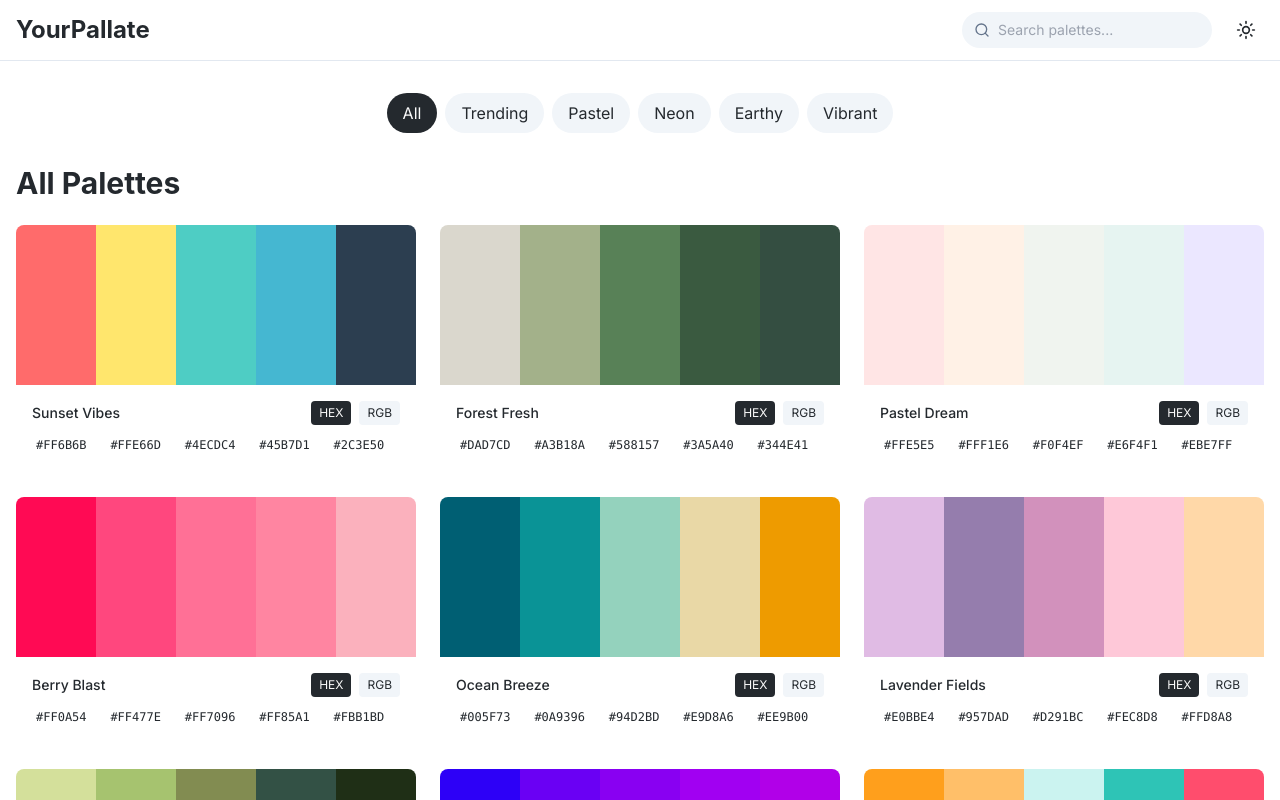
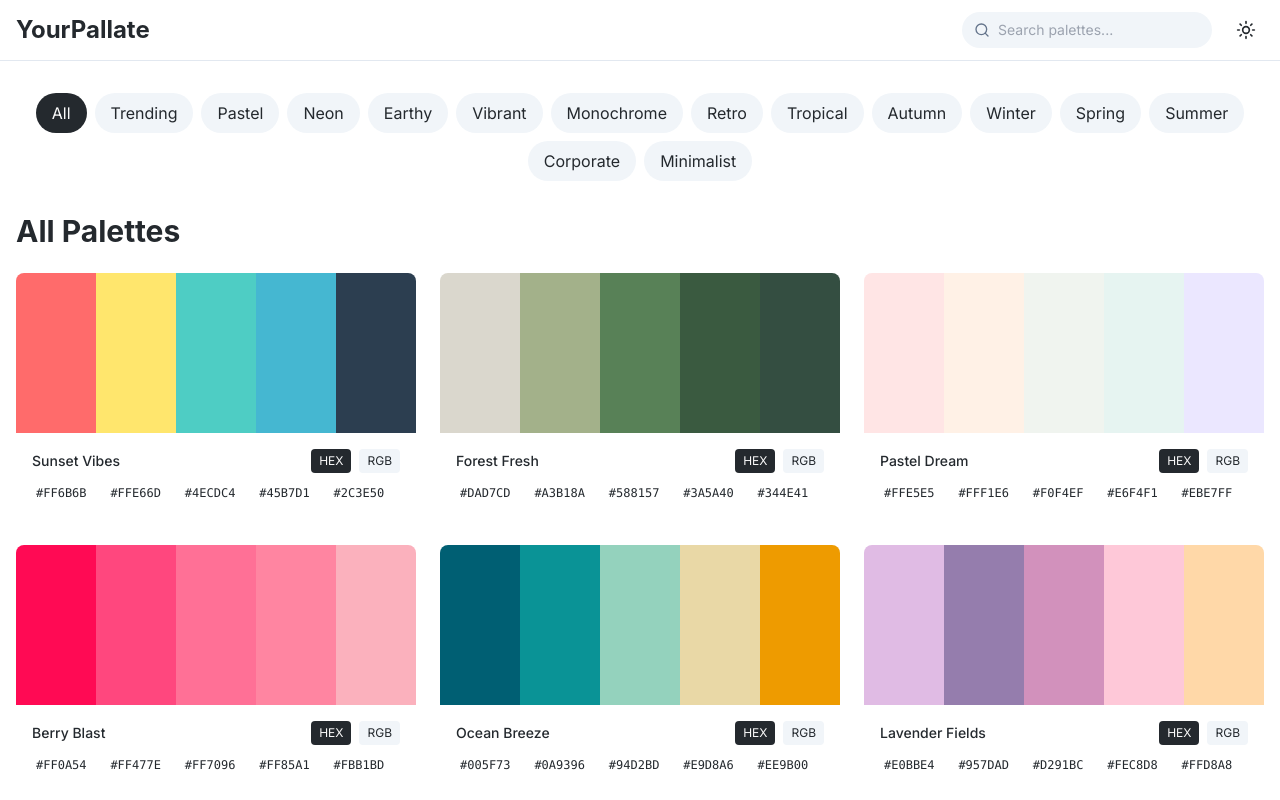
Before and after one commit to NSTechBytes/yourpalettes-website, a React (Vite) app: page / in a window 1280 px wide. Shown: the top 800 px of the page. Built offline with nearby package versions, Linux system fonts and the light colour scheme.

Commit message:
Add color palette categories
Add more categories to the color palette selection.

```diff
--- a/src/data/colorPalettes.ts
+++ b/src/data/colorPalettes.ts
@@ -1,4 +1,3 @@
-
 export const palettes = [
   {
     name: "Sunset Vibes",
@@ -267,4 +266,20 @@ export const palettes = [
   }
 ];
 
-export const categories = ["All", "Trending", "Pastel", "Neon", "Earthy", "Vibrant"];
+export const categories = [
+  "All",
+  "Trending",
+  "Pastel",
+  "Neon",
+  "Earthy",
+  "Vibrant",
+  "Monochrome",
+  "Retro",
+  "Tropical",
+  "Autumn",
+  "Winter",
+  "Spring",
+  "Summer",
+  "Corporate",
+  "Minimalist"
+];
```
